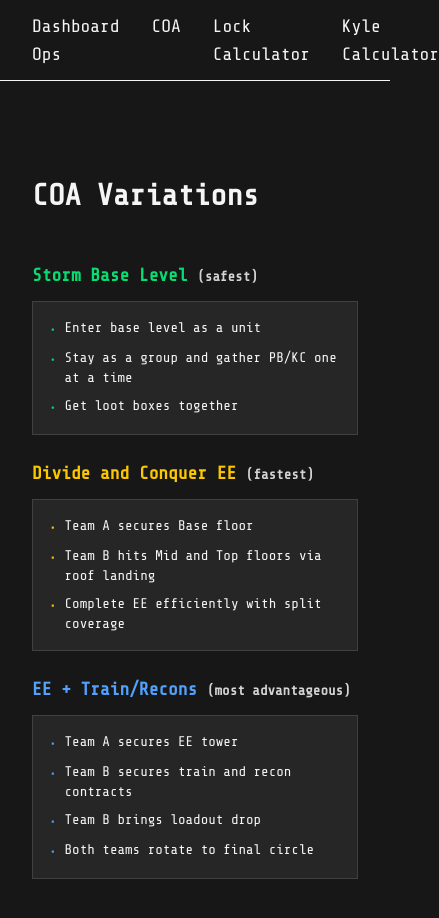
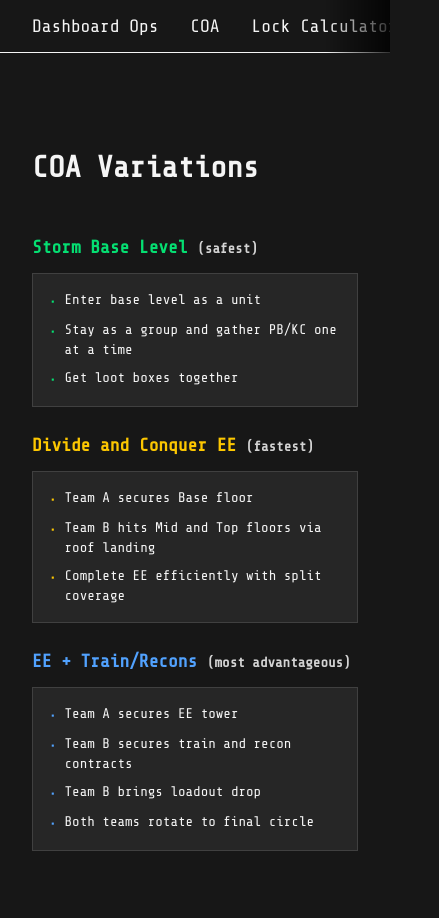
Before and after one commit to Dillonzellis/wz-dashboard, a Next.js app: page /coa in a window 390 px wide. Shown: the top 918 px of the page, 439 px wide, since content can reach past the window. Built offline with nearby package versions, Linux system fonts and the light colour scheme.

Commit message:
add overflow scroll to main nav on mobile

```diff
--- a/src/app/components/main-nav/main-nav.tsx
+++ b/src/app/components/main-nav/main-nav.tsx
@@ -4,10 +4,12 @@ import { navLinks } from "./data";
 const MainNav = () => {
   return (
     <header>
-      <nav>
-        <ul className="flex gap-8 border-b border-r-slate-300 px-8 py-3 md:px-24">
+      <nav className="relative">
+        <div className="pointer-events-none absolute top-0 right-0 bottom-0 z-10 w-16 bg-gradient-to-l from-black/80 to-transparent" />
+
+        <ul className="scrollbar-hide flex w-screen gap-8 overflow-x-scroll border-b border-r-slate-300 px-8 py-3 md:px-24">
           {navLinks.map((link, idx) => (
-            <li className="" key={idx}>
+            <li className="whitespace-nowrap" key={idx}>
               <Link href={link.href} className="text-lg hover:underline">
                 {link.title}
               </Link>
```
